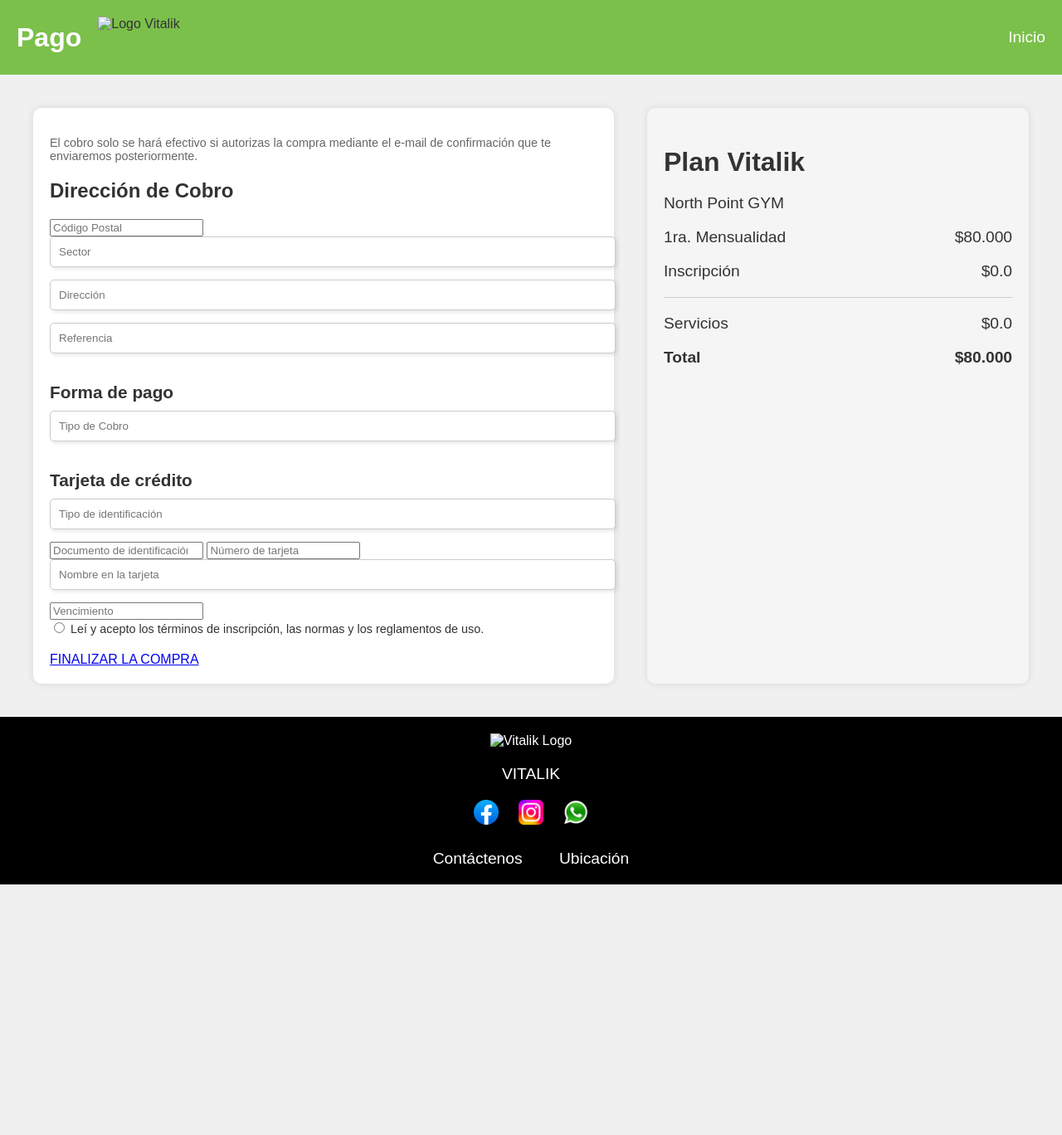
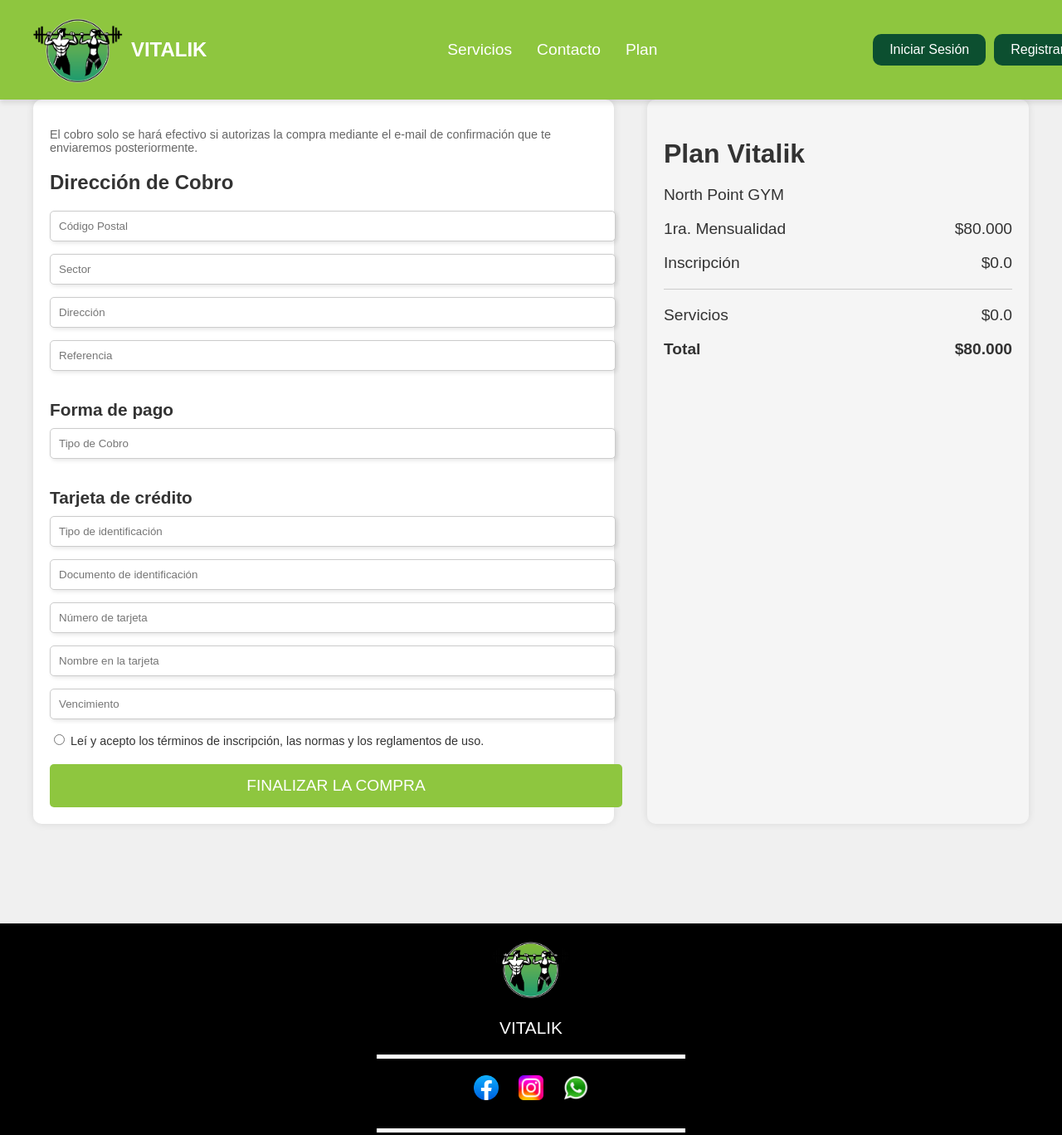
Before and after one commit to Pepe58211/https---github.com-Pepe58211-vitalik3.0, a plain HTML site: page pagovitalik.html in a window 1280 px wide. Shown: the top 1368 px of the page at 83% size. Before the commit the page ends 1066 px from the top, so only its background shows below. Drawn offline with Linux system fonts and the light colour scheme.

Commit message:
pagovitalik terminado

```diff
--- a/css/pagovitalik.css
+++ b/css/pagovitalik.css
@@ -1,13 +1,14 @@
-/* Global Styles */
-@media (max-width:768px) {
-    header{
+@media (max-width: 768px) {
+  header {
     flex-direction: column;
     align-items: center;
   }
   .nav {
-      margin-top:10px ;
+    margin-top: 10px;
   }
 }
+
+/* Global Styles */
 body {
   margin: 0;
   font-family: 'Arial', sans-serif;
@@ -15,42 +16,80 @@ body {
   color: #333;
 }
 
-header {
+/* Header Principal */
+.header-principal {
+  position: fixed;
+  top: 0;
+  width: 100%;
   display: flex;
   justify-content: space-between;
   align-items: center;
-    background-color: #7bc04b;
-    padding: 20px;
+  background-color: #8EC63F;
+  padding: 20px 40px;
+  z-index: 1000;
+  box-shadow: 0px 4px 6px rgba(0, 0, 0, 0.1);
 }
 
-header .logo-section {
+.header-principal .logo-section {
   display: flex;
   align-items: center;
 }
 
-header .logo-section h1 {
-    font-size: 2rem;
-    margin: 0;
-    color: white;
+.header-principal .logo-section img {
+  height: 80px;
+  margin-right: 10px;
 }
 
-header .logo-section img {
-    height: 50px;
-    margin-left: 20px;
+.header-principal p {
+  font-size: 1.5rem;
+  color: white;
+  font-weight: bold;
 }
 
-header nav a {
+.header-principal .nav {
+  display: flex;
+  align-items: center;
+}
+
+.header-principal .nav a {
   color: white;
   font-size: 1.2rem;
   text-decoration: none;
+  margin-left: 30px;
+  transition: color 0.3s ease;
 }
 
+.header-principal .nav a:hover {
+  color: #388e3c;
+  text-decoration: underline;
+}
+
+.header-principal .botones {
+  display: flex;
+  gap: 10px;
+}
+
+.header-principal .boton {
+  padding: 10px 20px;
+  background-color: #0C4F30;
+  border-radius: 10px;
+  color: white;
+  text-decoration: none;
+  transition: background-color 0.3s ease;
+}
+
+.header-principal .boton:hover {
+  background-color: #6fa02e;
+}
+
+/* Main Content */
 main {
   display: flex;
   justify-content: space-between;
-    padding: 40px;
+  padding: 120px 40px; /* Espacio superior para evitar superposición con el header */
 }
 
+/* Form Section */
 .form-section {
   width: 55%;
   background-color: white;
@@ -65,7 +104,9 @@ main {
   color: #666;
 }
 
-form input[type="text"] {
+form input[type="text"],
+form input[type="number"],
+form input[type="datetime"] {
   width: 100%;
   padding: 10px;
   margin-bottom: 15px;
@@ -93,16 +134,18 @@ form h2 {
   display: block;
   width: 100%;
   padding: 15px;
-    background-color: #7bc04b;
+  background-color: #8EC63F;
   border: none;
   border-radius: 5px;
   color: white;
   font-size: 1.2rem;
+  text-align: center;
   cursor: pointer;
+  text-decoration: none;
 }
 
 .submit-button:hover {
-    background-color: #689f39;
+  background-color: #6fa02e;
 }
 
 .plan-details {
@@ -136,38 +179,45 @@ form h2 {
   font-size: 1.5rem;
 }
 
+/* Footer */
 footer {
   background-color: #000;
-    color: white; /* Aseguramos que el texto sea visible sobre el fondo oscuro */
+  color: white;
   padding: 20px;
   text-align: center;
+  box-sizing: border-box;
 }
 
 footer img {
-    height: 50px;
-    margin-bottom: 10px; /* Añadimos un pequeño margen para separar la imagen del texto */
+  height: 70px;
+  margin-bottom: 10px;
 }
 
 footer p {
-    font-size: 1.2rem;
+  font-size: 1.3rem;
   margin: 10px 0;
 }
 
+.linea-blanca {
+  border-top: 5px solid #fff;
+  margin: 20px auto;
+  width: 30%;
+  align-items: center;
+}
+
 footer .social {
-    margin: 20px 0; /* Añadimos espacio alrededor de los íconos de redes sociales */
+  margin: 20px 0;
+  vertical-align: middle;
 }
 
 footer .social a {
+  display: inline-block;
   margin: 0 10px;
-    color: white;
-    font-size: 1.5rem;
-    display: inline-block; /* Esto asegura que el enlace envuelva correctamente el ícono y la imagen */
-    vertical-align: middle; /* Alinea verticalmente el ícono con la imagen */
 }
 
 footer .social img {
-    height: 30px; /* Ajusta el tamaño de los íconos de redes sociales */
-    vertical-align: middle; /* Alinea los íconos con el texto */
+  height: 30px;
+  vertical-align: 0;
 }
 
 .footer-links {
@@ -175,12 +225,12 @@ footer {
 }
 
 .footer-links a {
-    color: white;
+  display: inline-block;
+  margin: 0 10px;
+  color: #f0f0f0;
   text-decoration: none;
-    margin: 0 20px;
-    font-size: 1.2rem; /* Ajustamos el tamaño de los enlaces */
 }
 
 .footer-links a:hover {
-    text-decoration: underline; /* Añadimos un efecto hover para mejorar la interacción */
+  text-decoration: underline;
 }
--- a/pagovitalik.html
+++ b/pagovitalik.html
@@ -8,15 +8,21 @@
 </head>
 <body>
 
-    <!-- Header -->
-    <header>
+    <!-- Header Principal -->
+    <header class="header-principal">
         <div class="logo-section">
-            <h1>Pago</h1>
-            <img src="logo.png" alt="Logo Vitalik">
+            <img src="imagenes/LogoVitalik.png" alt="Logo Vitalik">
+            <p>VITALIK</p>
         </div>
-        <nav>
-            <a href="#">Inicio</a>
+        <nav class="nav">
+            <a href="servicios.html">Servicios</a>
+            <a href="contactos.html">Contacto</a>
+            <a href="planes.html">Plan</a>
         </nav>
+        <div class="botones">
+            <a href="iniciarsesion.html" class="boton" aria-label="Iniciar sesión en Vitalik">Iniciar Sesión</a>
+            <a href="registro.html" class="boton" arial-label="Registrarse en Vitalik">Registrarse</a>
+        </div>
     </header>
 
     <!-- Main Content -->
@@ -48,7 +54,7 @@
                     </label>
                 </div>
 
-                <a href="gracias.html">FINALIZAR LA COMPRA</a>
+                <a href="gracias.html" class="submit-button">FINALIZAR LA COMPRA</a>
             </form>
         </section>
 
@@ -63,29 +69,28 @@
         </section>
     </main>
 
-    <!-- Footer -->
+    <!-- Footer Principal -->
     <footer>
         <div class="footer-content">
-            <img src="logo.png" alt="Vitalik Logo">
+            <img src="imagenes/LogoVitalik.png" alt="Vitalik Logo">
             <p>VITALIK</p>
+        </div>
+        <div class="linea-blanca"></div> <!-- Línea blanca entre logo y redes sociales -->
         <div class="social">
             <a href="https://www.facebook.com" target="_blank">
                 <img src="imagenes/Facebook_Icon.png" alt="Facebook_Icon">
                 <i class="fa fa-facebook"></i>
             </a>
-
             <a href="https://www.instagram.com" target="_blank">
                 <img src="imagenes/Instagram_Icon.png" alt="Instagram_Icon">
                 <i class="fa fa-instagram"></i>
             </a>
-
-
             <a href="tel:+573007756383" target="_blank">
                 <img src="imagenes/WhatsApp_Icon.png" alt="WhatsApp_Icon">
                 <i class="fa fa-whatsapp"></i>
             </a>
         </div>
-        </div>
+        <div class="linea-blanca"></div> <!-- Línea blanca entre redes sociales y links -->
         <div class="footer-links">
             <a href="contactos.html">Contáctenos</a>
             <a href="sedes.html">Ubicación</a>
```
Lines whose indentation alone changed are shown as unchanged.
